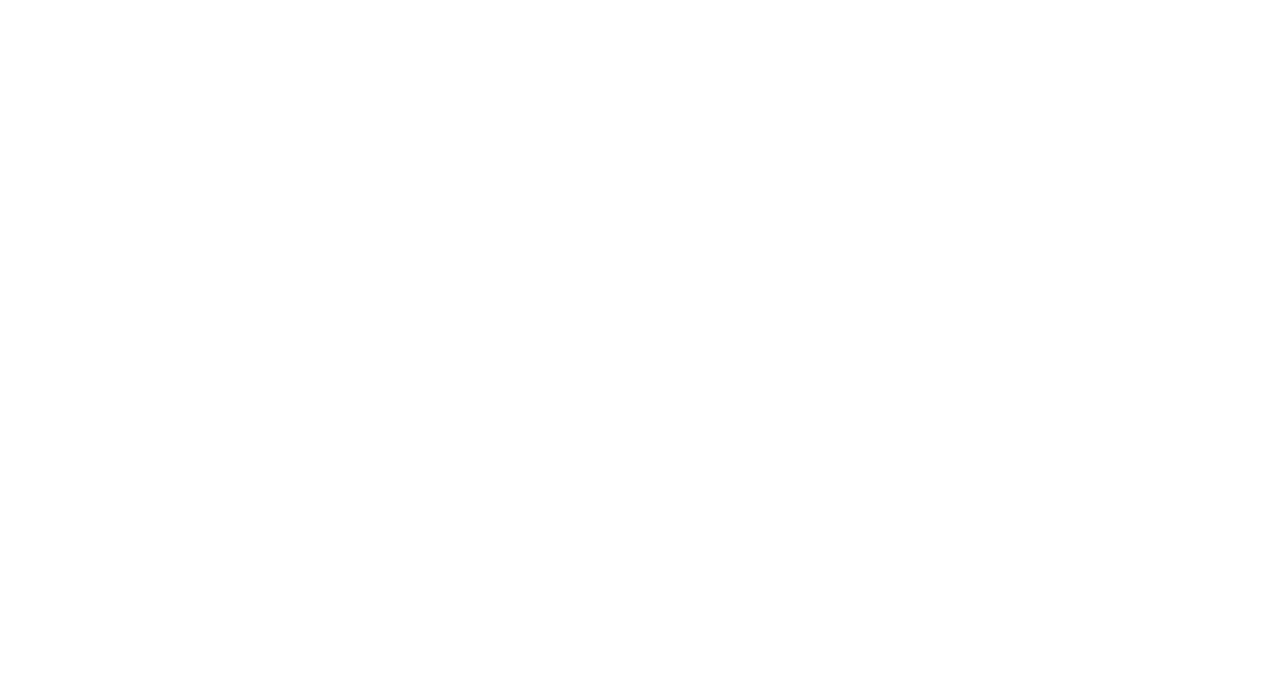
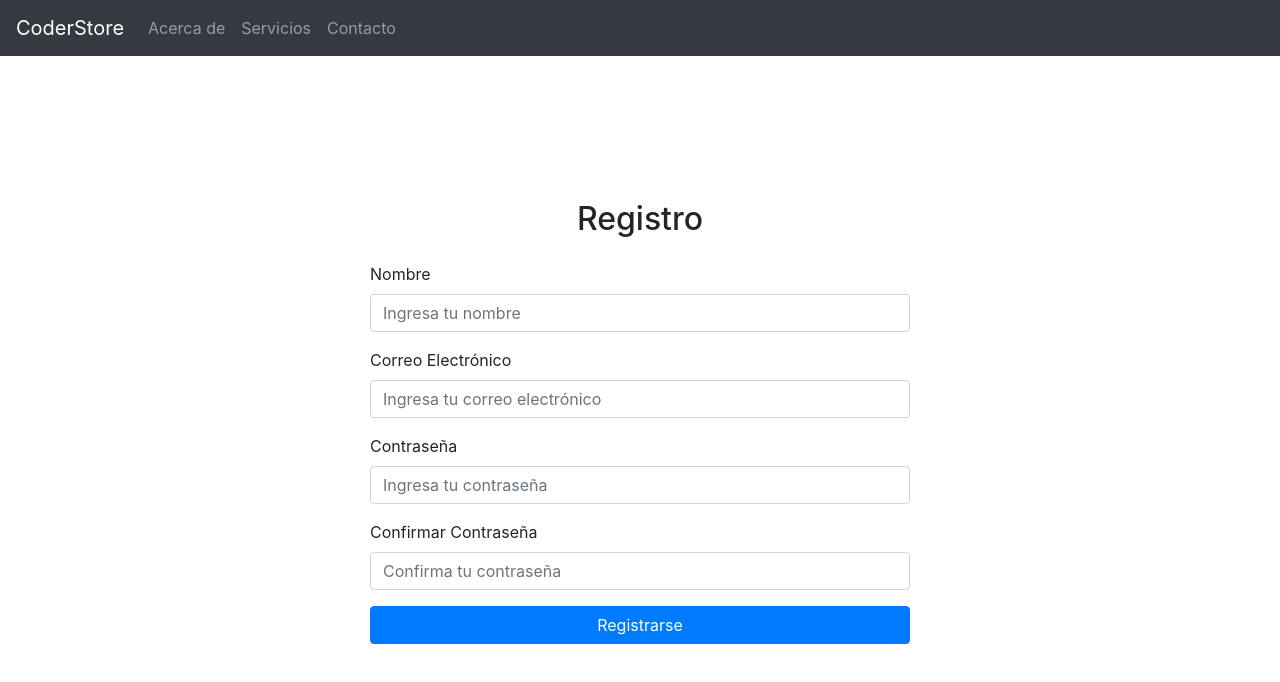
Before and after one commit to juanito23456/React.Juan.P, a plain HTML site: page index.html in a window 1280 px wide. Drawn offline with nearby package versions, Linux system fonts and the light colour scheme.

Commit message:
comienzo

```diff
--- a/index.html
+++ b/index.html
@@ -1,12 +1,112 @@
 <!DOCTYPE html>
-<html lang="en">
-<head>
-    <meta charset="UTF-8">
-    <meta http-equiv="X-UA-Compatible" content="IE=edge">
-    <meta name="viewport" content="width=device-width, initial-scale=1.0">
-    <title>Document</title>
-</head>
-<body>
+<html lang="es">
+  <head>
+    <meta charset="UTF-8" />
+    <meta name="viewport" content="width=device-width, initial-scale=1.0" />
+    <link
+      rel="stylesheet"
+      href="https://maxcdn.bootstrapcdn.com/bootstrap/4.5.0/css/bootstrap.min.css"
+    />
+    <script src="main.js"></script>
+    <title>CoderStore</title>
+  </head>
+  <body>
+    <nav class="navbar navbar-expand-lg navbar-dark bg-dark">
+      <a class="navbar-brand" href="/index.html">CoderStore</a>
+      <button
+        class="navbar-toggler"
+        type="button"
+        data-toggle="collapse"
+        data-target="#navbarNav"
+        aria-controls="navbarNav"
+        aria-expanded="false"
+        aria-label="Toggle navigation"
+      >
+        <span class="navbar-toggler-icon"></span>
+      </button>
+      <div class="collapse navbar-collapse" id="navbarNav">
+        <ul class="navbar-nav">
 
-</body>
+          <li class="nav-item">
+            <a class="nav-link" href="#">Acerca de</a>
+          </li>
+          <li class="nav-item">
+            <a class="nav-link" href="#">Servicios</a>
+          </li>
+          <li class="nav-item">
+            <a class="nav-link" href="./pages/contact.html">Contacto</a>
+          </li>
+        </ul>
+      </div>
+    </nav>
+<br><br><br><br><br><br>
+    <div class="container">
+      <div class="row justify-content-center">
+        <div class="col-md-6">
+          <h2 class="text-center mb-4">Registro</h2>
+          <form>
+            <div class="form-group">
+              <label for="nombre">Nombre</label>
+              <input
+                type="text"
+                class="form-control"
+                id="nombre"
+                placeholder="Ingresa tu nombre"
+              />
+            </div>
+            <div class="form-group">
+              <label for="email">Correo Electrónico</label>
+              <input
+                type="email"
+                class="form-control"
+                id="email"
+                placeholder="Ingresa tu correo electrónico"
+                autocomplete="on"
+              />
+            </div>
+            <div class="form-group">
+              <label for="contrasena">Contraseña</label>
+              <input
+                type="password"
+                class="form-control"
+                id="contrasena"
+                placeholder="Ingresa tu contraseña"
+              />
+            </div>
+            <div class="form-group">
+              <label for="confirmarContrasena">Confirmar Contraseña</label>
+              <input
+                type="password"
+                class="form-control"
+                id="confirmarContrasena"
+                placeholder="Confirma tu contraseña"
+              />
+            </div>
+            <button type="submit" class="btn btn-primary btn-block">
+              Registrarse
+            </button>
+          </form>
+        </div>
+      </div>
+    </div>
+    <main>
+      <section>
+        <div></div>
+        <div></div>
+        <div></div>
+      </section>
+
+      <section>
+        <div></div>
+        <div></div>
+        <div></div>
+      </section>
+    </main>
+    <footer></footer>
+
+    <script src="main.js" defer></script>
+    <script src="https://code.jquery.com/jquery-3.5.1.slim.min.js"></script>
+    <script src="https://cdn.jsdelivr.net/npm/@popperjs/core@2.5.3/dist/umd/popper.min.js"></script>
+    <script src="https://maxcdn.bootstrapcdn.com/bootstrap/4.5.0/js/bootstrap.min.js"></script>
+  </body>
 </html>
```
Also changed, not shown: pages/contact.html (added, +67 -0 lines).
